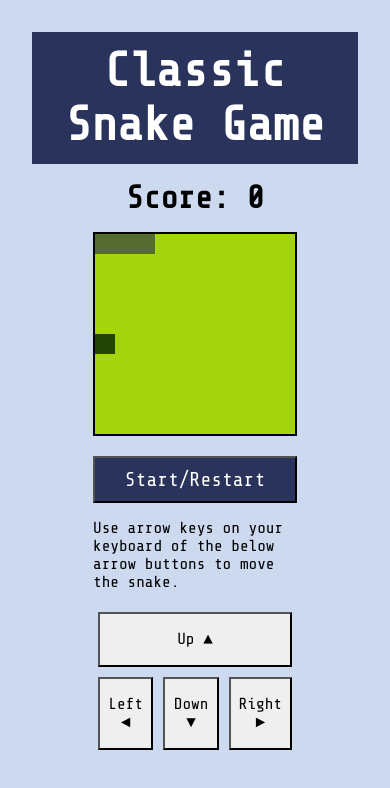
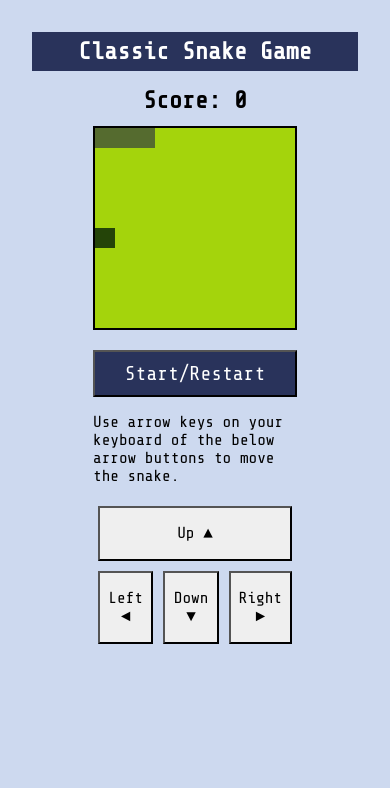
Before and after one commit to caseyocampo/js-snake-game, a plain HTML site: page index.html in a window 390 px wide. Drawn offline with nearby package versions, Linux system fonts and the light colour scheme.

Commit message:
Add responsive styles

```diff
--- a/style.css
+++ b/style.css
@@ -106,3 +106,10 @@ main h2 {
     flex-grow: 1;
     padding: 1em 0.5em;
 }
+
+@media (max-width: 400px) {
+    header h1,
+    main h2 {
+        font-size: 1.5rem;
+    }
+}
```
